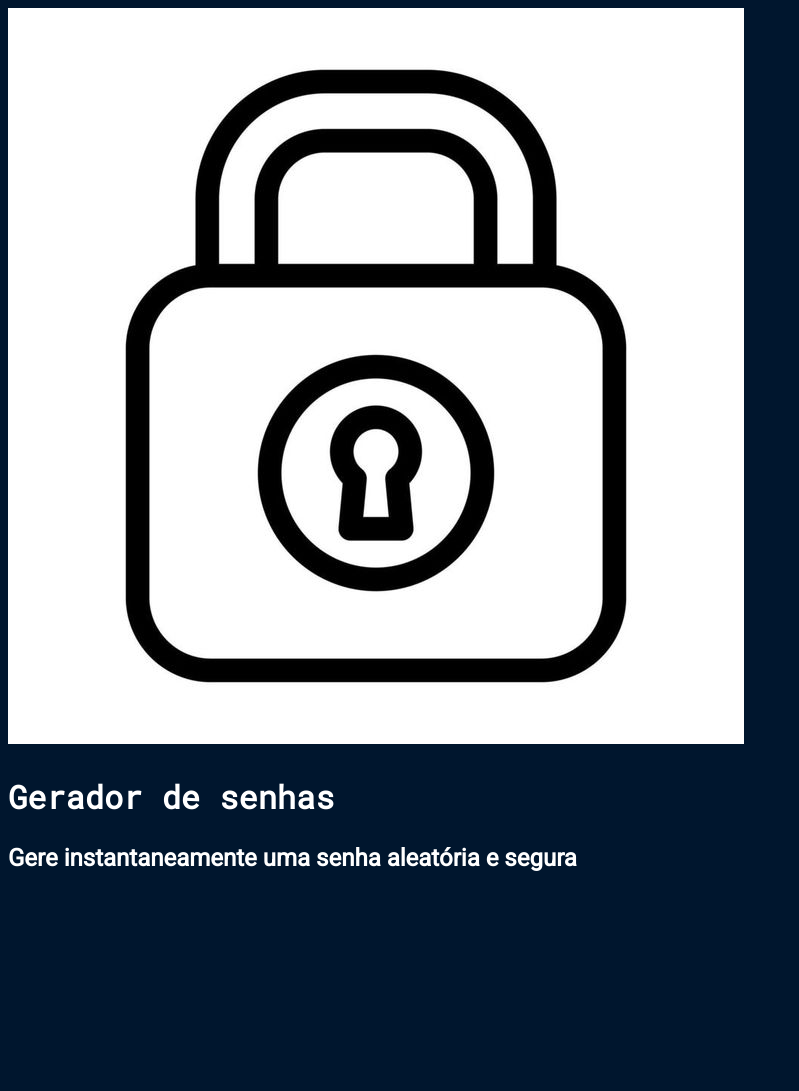
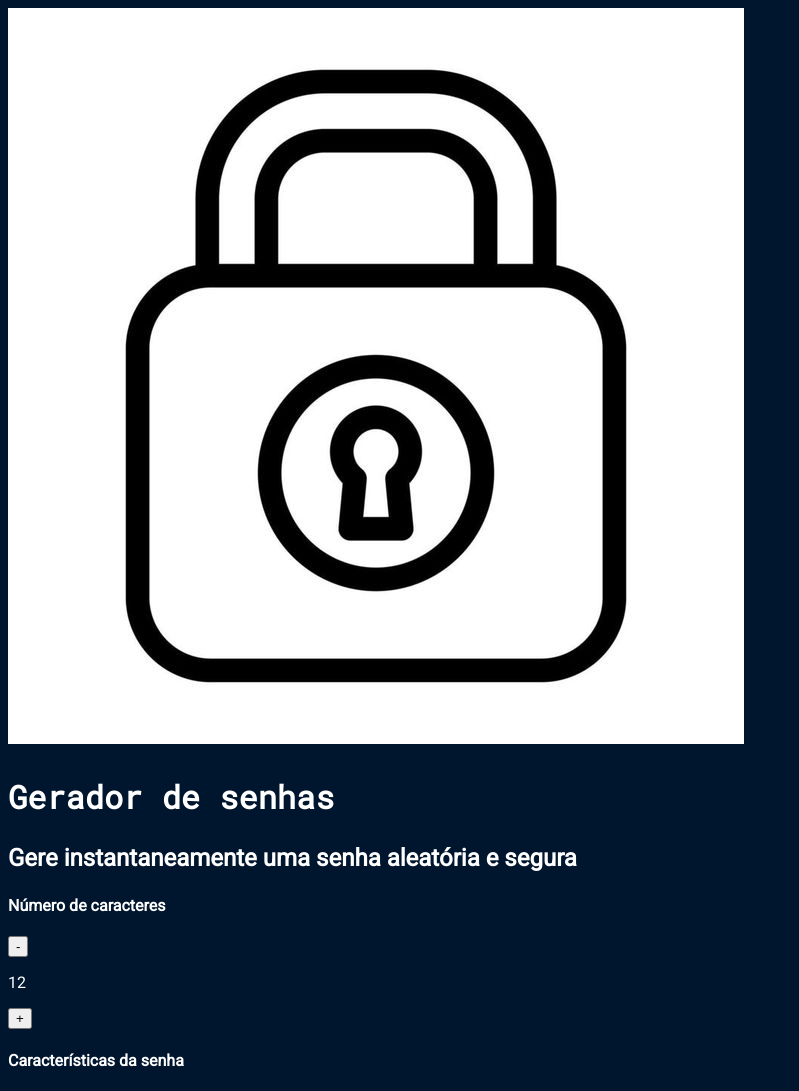
Before and after one commit to clarabond/seguranca_digital, a plain HTML site: page index.html in a window 1280 px wide. Shown: the whole page, without its empty margins (0-799 px from the left). Before the commit the page ends 896 px from the top, so only its background shows below. Drawn offline with Linux system fonts and the light colour scheme.

Commit message:
Update index.html

```diff
--- a/index.html
+++ b/index.html
@@ -12,3 +12,14 @@
     <h3 class="titulo-secundario">Gere instantaneamente uma senha aleatória e segura</h3>
 </body>
 </html>
+ <div class="parametro-coluna__senha">
+                <div class="parametro-senha">
+                    <h4 class="parametro-senha__titulo">Número de caracteres</h4>
+                     <div class="parametro-senha-botoes">
+                        <button class="parametro-senha__botao">-</button>
+                        <p class="parametro-senha__texto">12</p>
+                        <button class="parametro-senha__botao">+</button>
+                        </div>
+                </div>
+                <div class="parametro-senha">
+                    <h4 class="parametro-senha__titulo">Características da senha</h4>
```
